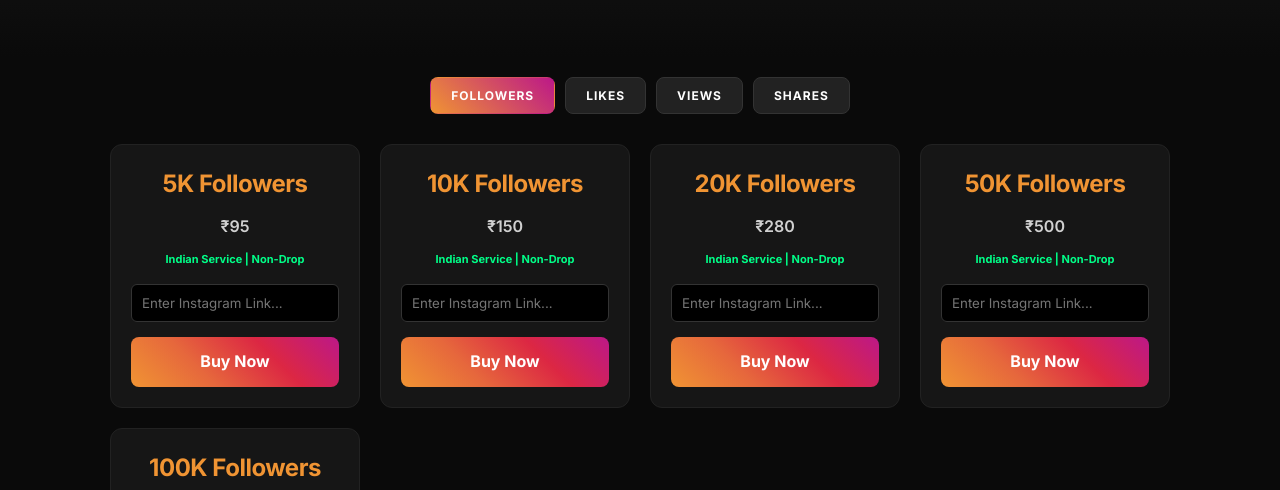
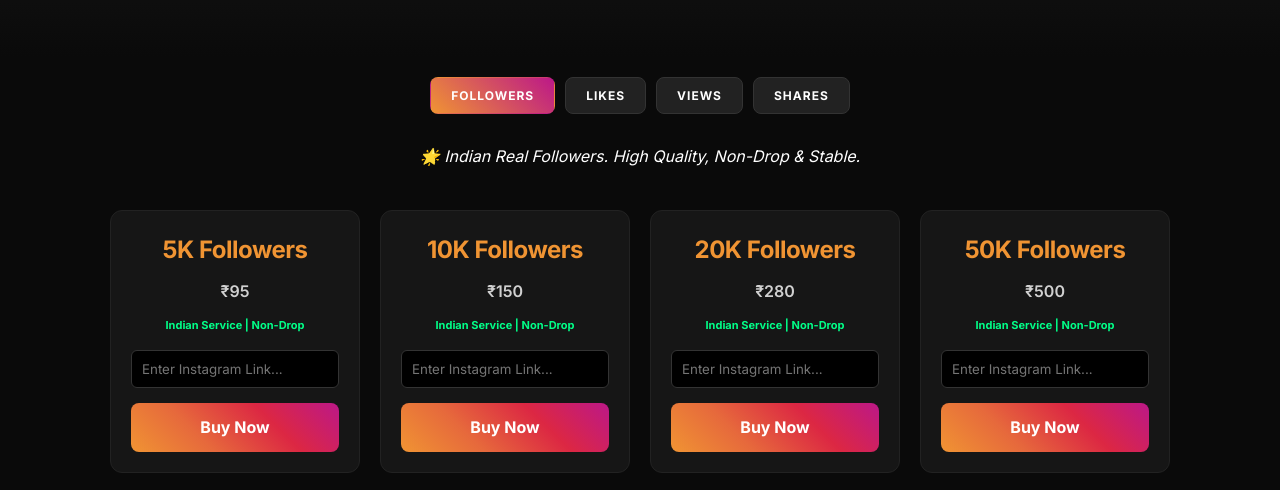
Before and after one commit to asmabhi7558/aishwarya, a plain HTML site: page index.html in a window 1280 px wide. Shown: the part 229-719 px from the top of the page. Drawn offline with Linux system fonts and the light colour scheme.

```diff
--- a/index.html
+++ b/index.html
@@ -94,6 +94,7 @@
         // 1. DATA FOR ALL CATEGORIES
         const categoryDetails = {
             "Followers": {
+                desc: "🌟 Indian Real Followers. High Quality, Non-Drop & Stable.",
                 items: [
                     ["5K", 95, "https://rzp.io/rzp/nx6QObA"],
                     ["10K", 150, "https://rzp.io/rzp/clDxeR8"],
@@ -103,6 +104,7 @@
                 ]
             },
             "Likes": {
+                desc: "❤️ Indian High-Quality Post/Reel Likes. Lifetime Refill Guarantee.",
         items: [
                     ["5K", 25, "https://rzp.io/rzp/xoK831M"],
                     ["10K", 45, "https://rzp.io/rzp/OOBBPxDe"],
@@ -112,6 +114,7 @@
                 ]
             },
             "Views": {
+                desc: "🎬 High-Speed Video/Reel Views. Instant Start & Fast Delivery.",
                 items: [
                     ["10K", 15, "https://rzp.io/rzp/l6A9rB8C"],
                     ["20K", 25, "https://rzp.io/rzp/xoK831M"],
@@ -120,6 +123,7 @@
                 ]
             },
             "Shares": {
+                desc: "📈 Boost Reach with Instant Shares from high-quality accounts.",
                 items: [
                 ["5K", 25, "https://rzp.io/rzp/xoK831M"],
                     ["10K", 45, "https://rzp.io/rzp/OOBBPxDe"],
@@ -152,7 +156,9 @@
     const category = categoryDetails[dataKey];
     if(!grid || !category) return;
 
-            grid.innerHTML = "";
+    // This part adds the description at the top of the grid
+    grid.innerHTML = `<div style="grid-column: 1/-1; text-align: center; margin-bottom: 20px; color: var(--text-muted); font-style: italic;">${category.desc}</div>`;
+
     category.items.forEach((item, index) => {
         const uniqueId = `link-${dataKey}-${index}`;
         grid.innerHTML += `
```
Lines whose indentation alone changed are shown as unchanged.
